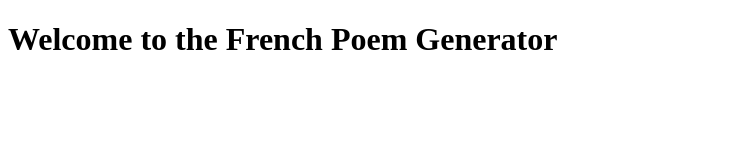
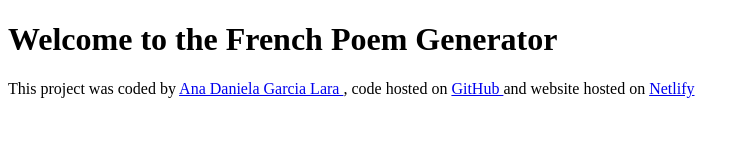
Before and after one commit to AnaDany98/french-poem-generator, a plain HTML site: page index.html in a window 1280 px wide. Shown: the whole page, without its empty margins (0-749 px from the left). Drawn offline with Linux system fonts and the light colour scheme.

Commit message:
Added footer

```diff
--- a/index.html
+++ b/index.html
@@ -9,6 +9,21 @@
 <body>
     <h1>Welcome to the French Poem Generator</h1>
 
+    <footer>
+      This project was coded by
+      <a href="https://github.com/AnaDany98" target="_blank">
+        Ana Daniela Garcia Lara
+      </a>
+      , code hosted on
+      <a href="https://github.com/AnaDany98/french-poem-generator" target="_blank">
+        GitHub
+      </a>
+      and website hosted on
+      <a href="https://world-clock-by-ana.netlify.app/" target="_blank">
+        Netlify
+      </a>
+    </footer>
+
     <script src="src/index.js"></script>
 </body>
 </html>
```
